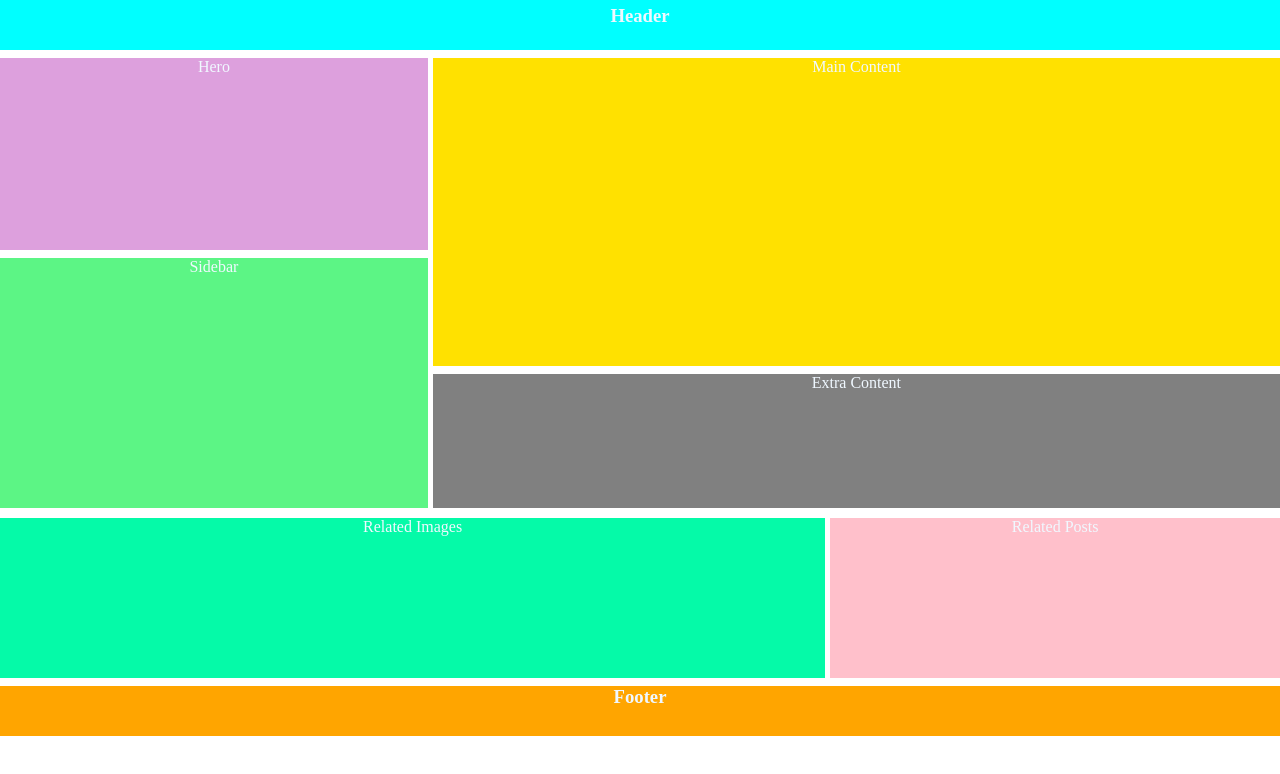
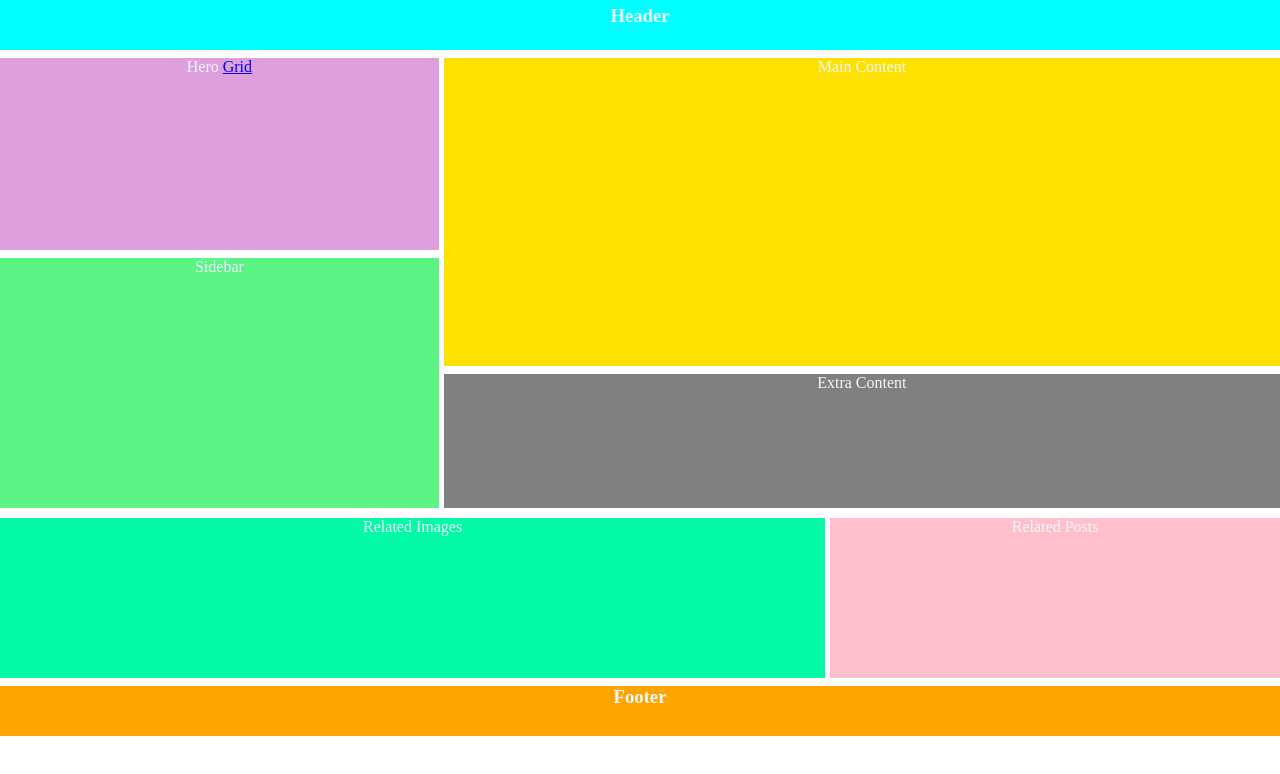
Before and after one commit to Abeer-Yahya/flexbox-grid-practice, a plain HTML site: page index.html in a window 1280 px wide. Drawn offline with Linux system fonts and the light colour scheme.

Commit message:
linking grid

```diff
--- a/index.html
+++ b/index.html
@@ -11,7 +11,10 @@
     <header><h3>Header</h3></header>
     <main>
       <div class="container1">
-        <div class="hero">Hero</div>
+        <div class="hero">
+          Hero
+          <a href="/grid.html">Grid</a>
+        </div>
         <div class="side">Sidebar</div>
       </div>
       <div class="container2">
```
